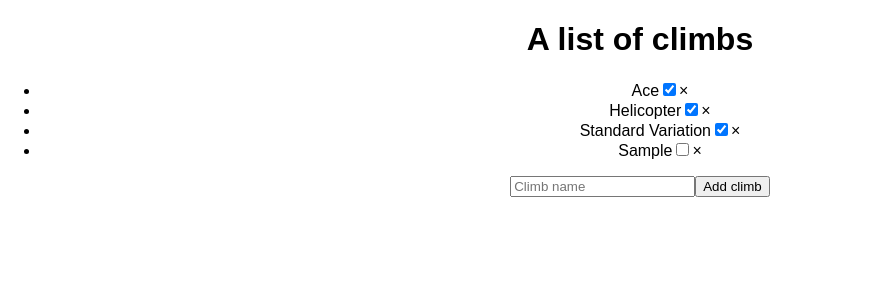
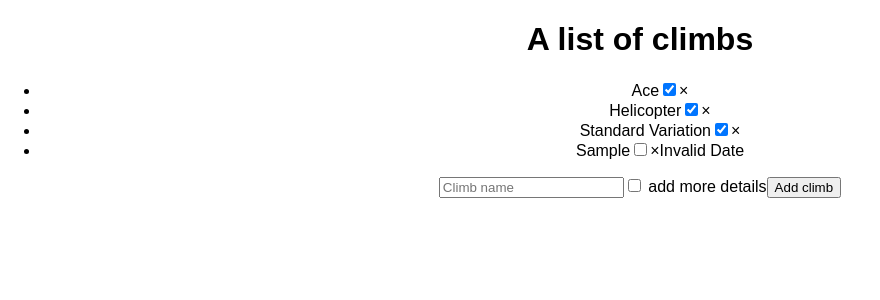
Before and after one commit to elycheea/ticklist, a React (Create React App) app: page / in a window 1280 px wide. Both pictures are taken after typing "Sample" into the empty fields and a click on the button "Add climb". Shown: the top 300 px of the page, without its empty margins (0-880 px from the left). Built offline with nearby package versions, Linux system fonts and the light colour scheme.

Commit message:
Add start date field.

```diff
--- a/src/App.js
+++ b/src/App.js
@@ -20,7 +20,9 @@ const CLIMBS = [{
 class App extends Component {
   state = {
     climbs: CLIMBS,
-    newClimb: ''
+    newClimb: '',
+    newClimbStart: '',
+    showDetails: false
   }
 
   handleChange = (event) => {
@@ -34,12 +36,14 @@ class App extends Component {
     const climbs = _.cloneDeep(this.state.climbs);
     climbs.push({
       name: this.state.newClimb,
-      sent: false
+      sent: false,
+      startDate: new Date(this.state.newClimbStart)
     });
 
     this.setState({
       climbs,
-      newClimb: ''
+      newClimb: '',
+      newClimbStart: ''
     });
   }
 
@@ -57,14 +61,42 @@ class App extends Component {
     this.setState({ climbs });
   }
 
+  addDetails = () => {
+    this.setState({ showDetails: !this.state.showDetails });
+  }
+
+  handleDate = (event) => {
+    const newClimbStart = event.target.value;
+    this.setState({
+      newClimbStart
+    });
+  }
+
 
   render() {
+    const showDetails = this.state.showDetails;
+
     return (
       <div className="App">
         <ClimbList climbs={this.state.climbs} toggleSent={this.toggleSent} removeClimb={this.removeClimb}/>
 
         <form type="submit" onSubmit={event => event.preventDefault()}>
           <input type="text" placeholder="Climb name" value={this.state.newClimb} onChange={this.handleChange}/>
+
+          <label htmlFor ="climb-details">
+            <input id="climb-details" type="checkbox" onChange={this.addDetails}/> add more details
+          </label>
+
+          {showDetails &&
+            <fieldset >
+              <legend>Add more details</legend>
+
+              <label htmlFor="start-date">
+                Date started
+                <input id="start-date" type="date" value={this.state.newClimbStart} onChange={this.handleDate}/>
+              </label>
+            </fieldset>
+          }
           <button type="submit" onClick={this.handleClick}>Add climb</button>
         </form>
       </div>
--- a/src/components/ClimbItem/index.js
+++ b/src/components/ClimbItem/index.js
@@ -8,6 +8,10 @@ class ClimbItem extends Component {
         {this.props.climb.name}
         <input type="checkbox" checked={this.props.climb.sent} onChange={this.props.toggleSent}/>
         <span onClick={this.props.removeClimb}>&times;</span>
+
+        {this.props.climb.startDate &&
+          <span>{this.props.climb.startDate.toString()}</span>
+        }
       </li>
     );
   }
```
